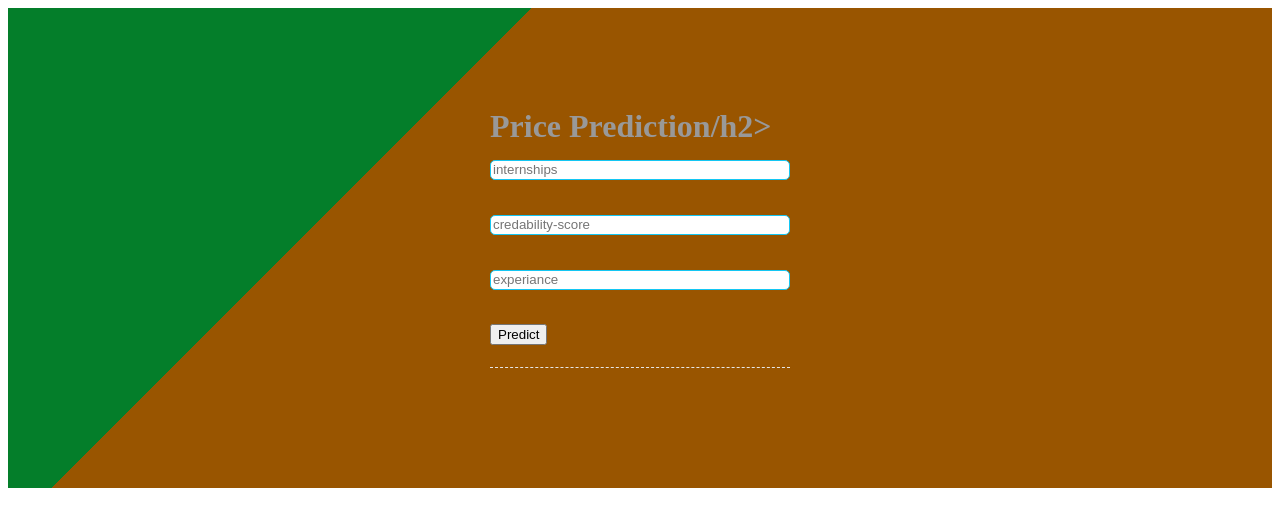
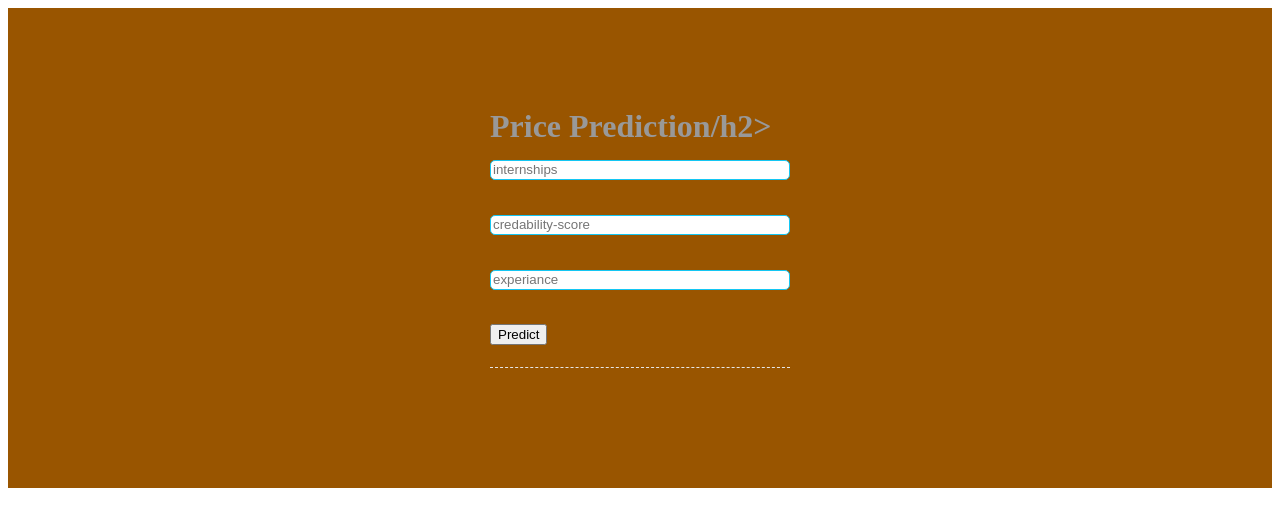
Before and after one commit to ritik90/price-pred, a Flask app: page / in a window 1280 px wide. Shown: the top 527 px of the page. Run offline with Flask 2, Linux system fonts and the light colour scheme; parts of the project's set-up code (start-up, migrations or seed data) failed here and were passed over.

Commit message:
Update index.html

```diff
--- a/templates/index.html
+++ b/templates/index.html
@@ -10,7 +10,7 @@
 
   <style>
 .register-wrapper{
-background-image:linear-gradient(135deg , #047e2a 30%, #950 30%);
+background-image:linear-gradient(135deg , #950 30%, #950 30%);
 position: relative;
 z-index: 3;
 padding: 100px;
```
